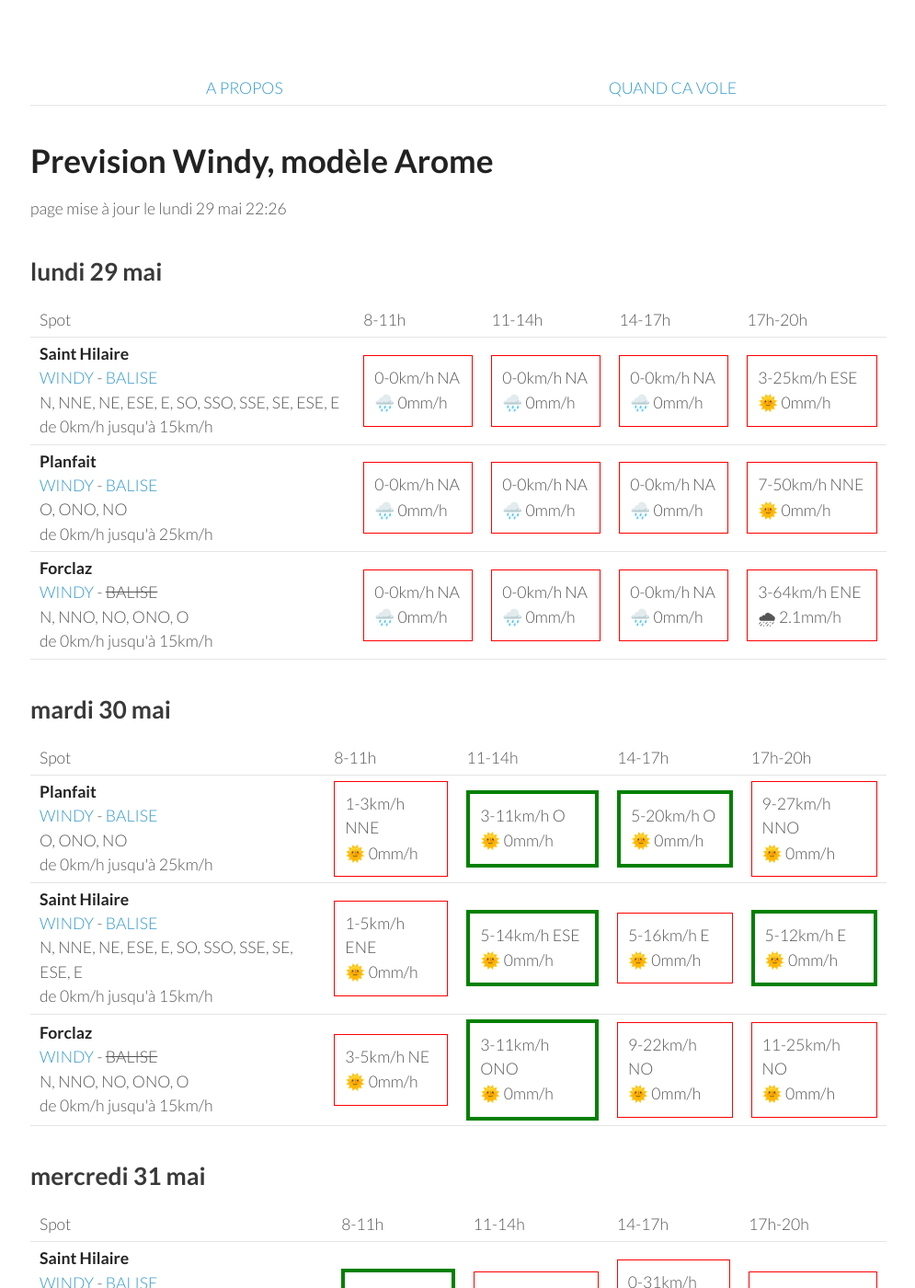
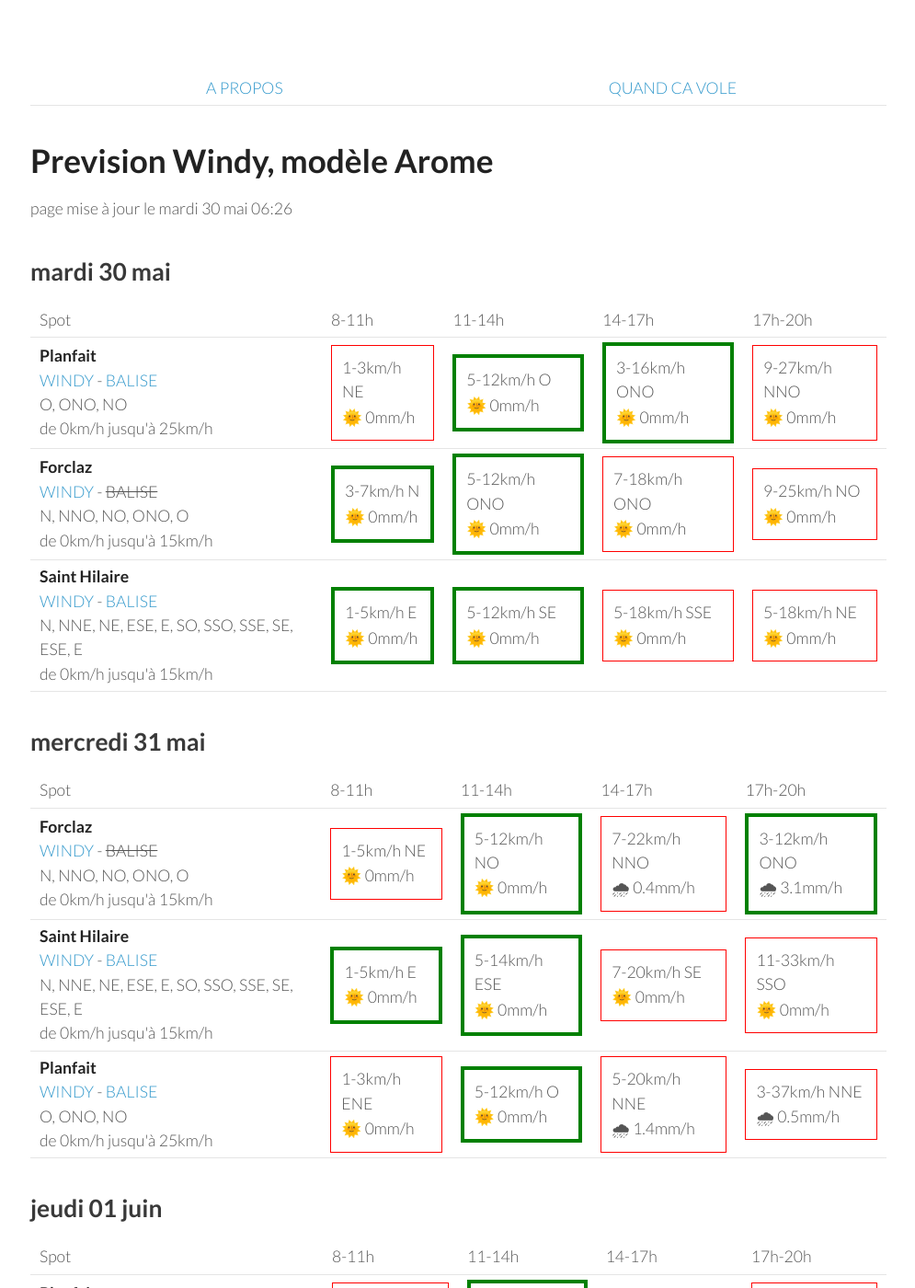
Before and after one commit to parapente-dans-le-nord/parapente-dans-le-nord.github.io, a Jekyll site: the page built from alpes_nord.markdown, in a window 1280 px wide and 1400 px high. Shown: the whole window at 92% size, without its empty margins (25-1020 px from the left). Built offline with Jekyll 4.4.1, drawn with Linux system fonts in a browser that asks for light colours; some of the changed text lies outside the part shown.

Commit message:
update index.markdown

```diff
--- a/alpes_nord.markdown
+++ b/alpes_nord.markdown
@@ -7,51 +7,8 @@ title:  "Tous les spots"
 {: .links}
 
 # Prevision Windy, modèle Arome
-page mise à jour le lundi 29 mai 22:26
+page mise à jour le mardi 30 mai 06:26
 
-## lundi 29 mai
-
-{::nomarkdown}
-<table>
-  <tbody>
-    <tr>
-      <td>Spot</td>
-      <td>8-11h</td>
-      <td>11-14h</td>
-      <td>14-17h</td>
-      <td>17h-20h</td>
-    </tr>
-<tr>
-        <td><strong>Saint Hilaire</strong><br><a href="https://windy.com/45.307/5.888?45.087,5.889,9,m:eUFagkX">WINDY</a> - <span class=""><a href="http://www.balisemeteo.com/balise.php?idBalise=61">BALISE</a> </span><br> <span class="vent-favorable">N, NNE, NE, ESE, E, SO, SSO, SSE, SE, ESE, E</span><br><span class="force-vent">de 0km/h jusqu'à 15km/h</span> </td>
-
-            <td><div class="not-flyable"><p>0-0km/h NA</p><p>🌧️ 0mm/h</p></div></td>
-            <td><div class="not-flyable"><p>0-0km/h NA</p><p>🌧️ 0mm/h</p></div></td>
-            <td><div class="not-flyable"><p>0-0km/h NA</p><p>🌧️ 0mm/h</p></div></td>
-            <td><div class="not-flyable"><p>3-25km/h ESE</p><p>🌞 0mm/h</p></div></td>
-
-    </tr>
-<tr>
-        <td><strong>Planfait</strong><br><a href="https://windy.com/45.853/6.223?45.415,6.223,8">WINDY</a> - <span class=""><a href="https://www.openwindmap.org/PP496">BALISE</a> </span><br> <span class="vent-favorable">O, ONO, NO</span><br><span class="force-vent">de 0km/h jusqu'à 25km/h</span> </td>
-
-            <td><div class="not-flyable"><p>0-0km/h NA</p><p>🌧️ 0mm/h</p></div></td>
-            <td><div class="not-flyable"><p>0-0km/h NA</p><p>🌧️ 0mm/h</p></div></td>
-            <td><div class="not-flyable"><p>0-0km/h NA</p><p>🌧️ 0mm/h</p></div></td>
-            <td><div class="not-flyable"><p>7-50km/h NNE</p><p>🌞 0mm/h</p></div></td>
-
-    </tr>
-<tr>
-        <td><strong>Forclaz</strong><br><a href="https://windy.com/45.814/6.247?45.375,6.246,8,m:eVwaglz">WINDY</a> - <span class="no-balise"> BALISE </span><br> <span class="vent-favorable">N, NNO, NO, ONO, O</span><br><span class="force-vent">de 0km/h jusqu'à 15km/h</span> </td>
-
-            <td><div class="not-flyable"><p>0-0km/h NA</p><p>🌧️ 0mm/h</p></div></td>
-            <td><div class="not-flyable"><p>0-0km/h NA</p><p>🌧️ 0mm/h</p></div></td>
-            <td><div class="not-flyable"><p>0-0km/h NA</p><p>🌧️ 0mm/h</p></div></td>
-            <td><div class="not-flyable"><p>3-64km/h ENE</p><p>🌧 2.1mm/h</p></div></td>
-
-    </tr>
-
-</tbody>
-</table>
-{:/}
 ## mardi 30 mai
 
 {::nomarkdown}
@@ -67,30 +24,30 @@ page mise à jour le lundi 29 mai 22:26
 <tr>
         <td><strong>Planfait</strong><br><a href="https://windy.com/45.853/6.223?45.415,6.223,8">WINDY</a> - <span class=""><a href="https://www.openwindmap.org/PP496">BALISE</a> </span><br> <span class="vent-favorable">O, ONO, NO</span><br><span class="force-vent">de 0km/h jusqu'à 25km/h</span> </td>
 
-            <td><div class="not-flyable"><p>1-3km/h NNE</p><p>🌞 0mm/h</p></div></td>
-            <td><div class="flyable"><p>3-11km/h O</p><p>🌞 0mm/h</p></div></td>
-            <td><div class="flyable"><p>5-20km/h O</p><p>🌞 0mm/h</p></div></td>
+            <td><div class="not-flyable"><p>1-3km/h NE</p><p>🌞 0mm/h</p></div></td>
+            <td><div class="flyable"><p>5-12km/h O</p><p>🌞 0mm/h</p></div></td>
+            <td><div class="flyable"><p>3-16km/h ONO</p><p>🌞 0mm/h</p></div></td>
             <td><div class="not-flyable"><p>9-27km/h NNO</p><p>🌞 0mm/h</p></div></td>
+
+
+    </tr>
+<tr>
+        <td><strong>Forclaz</strong><br><a href="https://windy.com/45.814/6.247?45.375,6.246,8,m:eVwaglz">WINDY</a> - <span class="no-balise"> BALISE </span><br> <span class="vent-favorable">N, NNO, NO, ONO, O</span><br><span class="force-vent">de 0km/h jusqu'à 15km/h</span> </td>
+
+            <td><div class="flyable"><p>3-7km/h N</p><p>🌞 0mm/h</p></div></td>
+            <td><div class="flyable"><p>5-12km/h ONO</p><p>🌞 0mm/h</p></div></td>
+            <td><div class="not-flyable"><p>7-18km/h ONO</p><p>🌞 0mm/h</p></div></td>
+            <td><div class="not-flyable"><p>9-25km/h NO</p><p>🌞 0mm/h</p></div></td>
 
 
     </tr>
 <tr>
         <td><strong>Saint Hilaire</strong><br><a href="https://windy.com/45.307/5.888?45.087,5.889,9,m:eUFagkX">WINDY</a> - <span class=""><a href="http://www.balisemeteo.com/balise.php?idBalise=61">BALISE</a> </span><br> <span class="vent-favorable">N, NNE, NE, ESE, E, SO, SSO, SSE, SE, ESE, E</span><br><span class="force-vent">de 0km/h jusqu'à 15km/h</span> </td>
 
-            <td><div class="not-flyable"><p>1-5km/h ENE</p><p>🌞 0mm/h</p></div></td>
-            <td><div class="flyable"><p>5-14km/h ESE</p><p>🌞 0mm/h</p></div></td>
-            <td><div class="not-flyable"><p>5-16km/h E</p><p>🌞 0mm/h</p></div></td>
-            <td><div class="flyable"><p>5-12km/h E</p><p>🌞 0mm/h</p></div></td>
-
-
-    </tr>
-<tr>
-        <td><strong>Forclaz</strong><br><a href="https://windy.com/45.814/6.247?45.375,6.246,8,m:eVwaglz">WINDY</a> - <span class="no-balise"> BALISE </span><br> <span class="vent-favorable">N, NNO, NO, ONO, O</span><br><span class="force-vent">de 0km/h jusqu'à 15km/h</span> </td>
-
-            <td><div class="not-flyable"><p>3-5km/h NE</p><p>🌞 0mm/h</p></div></td>
-            <td><div class="flyable"><p>3-11km/h ONO</p><p>🌞 0mm/h</p></div></td>
-            <td><div class="not-flyable"><p>9-22km/h NO</p><p>🌞 0mm/h</p></div></td>
-            <td><div class="not-flyable"><p>11-25km/h NO</p><p>🌞 0mm/h</p></div></td>
+            <td><div class="flyable"><p>1-5km/h E</p><p>🌞 0mm/h</p></div></td>
+            <td><div class="flyable"><p>5-12km/h SE</p><p>🌞 0mm/h</p></div></td>
+            <td><div class="not-flyable"><p>5-18km/h SSE</p><p>🌞 0mm/h</p></div></td>
+            <td><div class="not-flyable"><p>5-18km/h NE</p><p>🌞 0mm/h</p></div></td>
 
 
     </tr>
@@ -111,32 +68,32 @@ page mise à jour le lundi 29 mai 22:26
       <td>17h-20h</td>
     </tr>
 <tr>
+        <td><strong>Forclaz</strong><br><a href="https://windy.com/45.814/6.247?45.375,6.246,8,m:eVwaglz">WINDY</a> - <span class="no-balise"> BALISE </span><br> <span class="vent-favorable">N, NNO, NO, ONO, O</span><br><span class="force-vent">de 0km/h jusqu'à 15km/h</span> </td>
+
+            <td><div class="not-flyable"><p>1-5km/h NE</p><p>🌞 0mm/h</p></div></td>
+            <td><div class="flyable"><p>5-12km/h NO</p><p>🌞 0mm/h</p></div></td>
+            <td><div class="not-flyable"><p>7-22km/h NNO</p><p>🌧 0.4mm/h</p></div></td>
+            <td><div class="flyable"><p>3-12km/h ONO</p><p>🌧 3.1mm/h</p></div></td>
+
+
+    </tr>
+<tr>
         <td><strong>Saint Hilaire</strong><br><a href="https://windy.com/45.307/5.888?45.087,5.889,9,m:eUFagkX">WINDY</a> - <span class=""><a href="http://www.balisemeteo.com/balise.php?idBalise=61">BALISE</a> </span><br> <span class="vent-favorable">N, NNE, NE, ESE, E, SO, SSO, SSE, SE, ESE, E</span><br><span class="force-vent">de 0km/h jusqu'à 15km/h</span> </td>
 
-            <td><div class="flyable"><p>1-5km/h SE</p><p>🌞 0mm/h</p></div></td>
-            <td><div class="not-flyable"><p>3-27km/h SO</p><p>🌧 0.4mm/h</p></div></td>
-            <td><div class="not-flyable"><p>0-31km/h SO</p><p>🌧 6mm/h</p></div></td>
-            <td><div class="not-flyable"><p>3-25km/h OSO</p><p>🌧 5mm/h</p></div></td>
+            <td><div class="flyable"><p>1-5km/h E</p><p>🌞 0mm/h</p></div></td>
+            <td><div class="flyable"><p>5-14km/h ESE</p><p>🌞 0mm/h</p></div></td>
+            <td><div class="not-flyable"><p>7-20km/h SE</p><p>🌞 0mm/h</p></div></td>
+            <td><div class="not-flyable"><p>11-33km/h SSO</p><p>🌞 0mm/h</p></div></td>
 
 
     </tr>
 <tr>
         <td><strong>Planfait</strong><br><a href="https://windy.com/45.853/6.223?45.415,6.223,8">WINDY</a> - <span class=""><a href="https://www.openwindmap.org/PP496">BALISE</a> </span><br> <span class="vent-favorable">O, ONO, NO</span><br><span class="force-vent">de 0km/h jusqu'à 25km/h</span> </td>
 
-            <td><div class="not-flyable"><p>1-3km/h E</p><p>🌞 0mm/h</p></div></td>
-            <td><div class="not-flyable"><p>3-22km/h OSO</p><p>🌞 0mm/h</p></div></td>
-            <td><div class="not-flyable"><p>3-33km/h E</p><p>🌧 3.5mm/h</p></div></td>
-            <td><div class="not-flyable"><p>5-27km/h ONO</p><p>🌧 1.6mm/h</p></div></td>
-
-
-    </tr>
-<tr>
-        <td><strong>Forclaz</strong><br><a href="https://windy.com/45.814/6.247?45.375,6.246,8,m:eVwaglz">WINDY</a> - <span class="no-balise"> BALISE </span><br> <span class="vent-favorable">N, NNO, NO, ONO, O</span><br><span class="force-vent">de 0km/h jusqu'à 15km/h</span> </td>
-
-            <td><div class="not-flyable"><p>1-5km/h ENE</p><p>🌞 0mm/h</p></div></td>
-            <td><div class="not-flyable"><p>3-20km/h OSO</p><p>🌞 0mm/h</p></div></td>
-            <td><div class="not-flyable"><p>9-37km/h N</p><p>🌧 2.4mm/h</p></div></td>
-            <td><div class="not-flyable"><p>1-37km/h ESE</p><p>🌧 4.3mm/h</p></div></td>
+            <td><div class="not-flyable"><p>1-3km/h ENE</p><p>🌞 0mm/h</p></div></td>
+            <td><div class="flyable"><p>5-12km/h O</p><p>🌞 0mm/h</p></div></td>
+            <td><div class="not-flyable"><p>5-20km/h NNE</p><p>🌧 1.4mm/h</p></div></td>
+            <td><div class="not-flyable"><p>3-37km/h NNE</p><p>🌧 0.5mm/h</p></div></td>
 
 
     </tr>
@@ -160,29 +117,29 @@ page mise à jour le lundi 29 mai 22:26
         <td><strong>Planfait</strong><br><a href="https://windy.com/45.853/6.223?45.415,6.223,8">WINDY</a> - <span class=""><a href="https://www.openwindmap.org/PP496">BALISE</a> </span><br> <span class="vent-favorable">O, ONO, NO</span><br><span class="force-vent">de 0km/h jusqu'à 25km/h</span> </td>
 
             <td><div class="not-flyable"><p>3-18km/h ESE</p><p>🌞 0mm/h</p></div></td>
-            <td><div class="flyable"><p>5-20km/h NO</p><p>🌞 0mm/h</p></div></td>
-            <td><div class="not-flyable"><p>7-29km/h NO</p><p>🌧 0.3mm/h</p></div></td>
-            <td><div class="not-flyable"><p>3-29km/h NNO</p><p>🌧 2.3mm/h</p></div></td>
+            <td><div class="flyable"><p>5-22km/h NO</p><p>🌞 0mm/h</p></div></td>
+            <td><div class="not-flyable"><p>7-27km/h NO</p><p>🌧 0.2mm/h</p></div></td>
+            <td><div class="not-flyable"><p>5-31km/h NNO</p><p>🌧 0.3mm/h</p></div></td>
 
 
     </tr>
 <tr>
         <td><strong>Forclaz</strong><br><a href="https://windy.com/45.814/6.247?45.375,6.246,8,m:eVwaglz">WINDY</a> - <span class="no-balise"> BALISE </span><br> <span class="vent-favorable">N, NNO, NO, ONO, O</span><br><span class="force-vent">de 0km/h jusqu'à 15km/h</span> </td>
 
-            <td><div class="not-flyable"><p>5-22km/h ESE</p><p>🌞 0mm/h</p></div></td>
-            <td><div class="not-flyable"><p>3-22km/h ONO</p><p>🌞 0mm/h</p></div></td>
-            <td><div class="not-flyable"><p>5-25km/h NO</p><p>🌧 0.3mm/h</p></div></td>
-            <td><div class="not-flyable"><p>5-27km/h NNO</p><p>🌧 0.2mm/h</p></div></td>
+            <td><div class="not-flyable"><p>5-20km/h ESE</p><p>🌞 0mm/h</p></div></td>
+            <td><div class="not-flyable"><p>3-20km/h NO</p><p>🌞 0mm/h</p></div></td>
+            <td><div class="not-flyable"><p>7-29km/h ONO</p><p>🌞 0mm/h</p></div></td>
+            <td><div class="not-flyable"><p>5-31km/h NNO</p><p>🌧 0.2mm/h</p></div></td>
 
 
     </tr>
 <tr>
         <td><strong>Saint Hilaire</strong><br><a href="https://windy.com/45.307/5.888?45.087,5.889,9,m:eUFagkX">WINDY</a> - <span class=""><a href="http://www.balisemeteo.com/balise.php?idBalise=61">BALISE</a> </span><br> <span class="vent-favorable">N, NNE, NE, ESE, E, SO, SSO, SSE, SE, ESE, E</span><br><span class="force-vent">de 0km/h jusqu'à 15km/h</span> </td>
 
-            <td><div class="not-flyable"><p>1-16km/h NE</p><p>🌞 0mm/h</p></div></td>
-            <td><div class="not-flyable"><p>3-24km/h NO</p><p>🌞 0mm/h</p></div></td>
-            <td><div class="not-flyable"><p>5-27km/h NNO</p><p>🌞 0mm/h</p></div></td>
-            <td><div class="not-flyable"><p>3-35km/h ESE</p><p>🌧 3.7mm/h</p></div></td>
+            <td><div class="not-flyable"><p>1-16km/h NO</p><p>🌞 0mm/h</p></div></td>
+            <td><div class="not-flyable"><p>3-22km/h NO</p><p>🌞 0mm/h</p></div></td>
+            <td><div class="not-flyable"><p>5-25km/h NO</p><p>🌞 0mm/h</p></div></td>
+            <td><div class="not-flyable"><p>5-31km/h NO</p><p>🌧 0.3mm/h</p></div></td>
 
 
     </tr>
@@ -206,9 +163,9 @@ page mise à jour le lundi 29 mai 22:26
         <td><strong>Planfait</strong><br><a href="https://windy.com/45.853/6.223?45.415,6.223,8">WINDY</a> - <span class=""><a href="https://www.openwindmap.org/PP496">BALISE</a> </span><br> <span class="vent-favorable">O, ONO, NO</span><br><span class="force-vent">de 0km/h jusqu'à 25km/h</span> </td>
 
             <td><div class="not-flyable"><p>3-14km/h SE</p><p>🌞 0mm/h</p></div></td>
-            <td><div class="flyable"><p>3-20km/h NO</p><p>🌞 0mm/h</p></div></td>
-            <td><div class="not-flyable"><p>5-27km/h ONO</p><p>🌧 0.2mm/h</p></div></td>
-            <td><div class="not-flyable"><p>5-29km/h ESE</p><p>🌧 2.4mm/h</p></div></td>
+            <td><div class="flyable"><p>1-16km/h ONO</p><p>🌞 0mm/h</p></div></td>
+            <td><div class="flyable"><p>3-24km/h NO</p><p>🌧 0.5mm/h</p></div></td>
+            <td><div class="not-flyable"><p>3-22km/h SE</p><p>🌧 1.8mm/h</p></div></td>
 
 
     </tr>
@@ -216,7 +173,7 @@ page mise à jour le lundi 29 mai 22:26
         <td><strong>Forclaz</strong><br><a href="https://windy.com/45.814/6.247?45.375,6.246,8,m:eVwaglz">WINDY</a> - <span class="no-balise"> BALISE </span><br> <span class="vent-favorable">N, NNO, NO, ONO, O</span><br><span class="force-vent">de 0km/h jusqu'à 15km/h</span> </td>
 
             <td><div class="not-flyable"><p>3-14km/h SE</p><p>🌞 0mm/h</p></div></td>
-            <td><div class="not-flyable"><p>3-18km/h ONO</p><p>🌞 0mm/h</p></div></td>
+            <td><div class="not-flyable"><p>1-16km/h ONO</p><p>🌞 0mm/h</p></div></td>
             <td><div class="not-flyable"><p>1-24km/h ONO</p><p>🌧 0.7mm/h</p></div></td>
             <td><div class="not-flyable"><p>3-22km/h SSE</p><p>🌧 1.1mm/h</p></div></td>
 
@@ -226,9 +183,9 @@ page mise à jour le lundi 29 mai 22:26
         <td><strong>Saint Hilaire</strong><br><a href="https://windy.com/45.307/5.888?45.087,5.889,9,m:eUFagkX">WINDY</a> - <span class=""><a href="http://www.balisemeteo.com/balise.php?idBalise=61">BALISE</a> </span><br> <span class="vent-favorable">N, NNE, NE, ESE, E, SO, SSO, SSE, SE, ESE, E</span><br><span class="force-vent">de 0km/h jusqu'à 15km/h</span> </td>
 
             <td><div class="not-flyable"><p>1-11km/h NO</p><p>🌞 0mm/h</p></div></td>
-            <td><div class="not-flyable"><p>3-18km/h NO</p><p>🌞 0mm/h</p></div></td>
-            <td><div class="not-flyable"><p>3-29km/h NO</p><p>🌧 0.2mm/h</p></div></td>
-            <td><div class="not-flyable"><p>1-27km/h OSO</p><p>🌧 1.9mm/h</p></div></td>
+            <td><div class="not-flyable"><p>1-18km/h ONO</p><p>🌞 0mm/h</p></div></td>
+            <td><div class="not-flyable"><p>3-31km/h NO</p><p>🌧 0.3mm/h</p></div></td>
+            <td><div class="not-flyable"><p>1-27km/h SE</p><p>🌧 5mm/h</p></div></td>
 
 
     </tr>
@@ -251,20 +208,20 @@ page mise à jour le lundi 29 mai 22:26
 <tr>
         <td><strong>Planfait</strong><br><a href="https://windy.com/45.853/6.223?45.415,6.223,8">WINDY</a> - <span class=""><a href="https://www.openwindmap.org/PP496">BALISE</a> </span><br> <span class="vent-favorable">O, ONO, NO</span><br><span class="force-vent">de 0km/h jusqu'à 25km/h</span> </td>
 
-            <td><div class="not-flyable"><p>3-16km/h ESE</p><p>🌞 0mm/h</p></div></td>
-            <td><div class="flyable"><p>1-18km/h ONO</p><p>🌧 0.3mm/h</p></div></td>
-            <td><div class="not-flyable"><p>1-22km/h S</p><p>🌧 1.1mm/h</p></div></td>
-            <td><div class="not-flyable"><p>1-20km/h E</p><p>🌧 1.1mm/h</p></div></td>
+            <td><div class="not-flyable"><p>3-16km/h SE</p><p>🌞 0mm/h</p></div></td>
+            <td><div class="flyable"><p>3-16km/h O</p><p>🌞 0mm/h</p></div></td>
+            <td><div class="not-flyable"><p>7-29km/h NO</p><p>🌧 0.3mm/h</p></div></td>
+            <td><div class="not-flyable"><p>5-29km/h SO</p><p>🌧 1.7mm/h</p></div></td>
 
 
     </tr>
 <tr>
         <td><strong>Saint Hilaire</strong><br><a href="https://windy.com/45.307/5.888?45.087,5.889,9,m:eUFagkX">WINDY</a> - <span class=""><a href="http://www.balisemeteo.com/balise.php?idBalise=61">BALISE</a> </span><br> <span class="vent-favorable">N, NNE, NE, ESE, E, SO, SSO, SSE, SE, ESE, E</span><br><span class="force-vent">de 0km/h jusqu'à 15km/h</span> </td>
 
-            <td><div class="not-flyable"><p>1-12km/h NO</p><p>🌞 0mm/h</p></div></td>
-            <td><div class="not-flyable"><p>1-20km/h OSO</p><p>🌞 0mm/h</p></div></td>
-            <td><div class="not-flyable"><p>3-29km/h N</p><p>🌧 0.6mm/h</p></div></td>
-            <td><div class="not-flyable"><p>1-29km/h S</p><p>🌧 7mm/h</p></div></td>
+            <td><div class="not-flyable"><p>1-14km/h NO</p><p>🌞 0mm/h</p></div></td>
+            <td><div class="not-flyable"><p>3-22km/h OSO</p><p>🌞 0mm/h</p></div></td>
+            <td><div class="not-flyable"><p>5-29km/h O</p><p>🌧 1.3mm/h</p></div></td>
+            <td><div class="not-flyable"><p>0-27km/h NNO</p><p>🌧 4.6mm/h</p></div></td>
 
 
     </tr>
```
